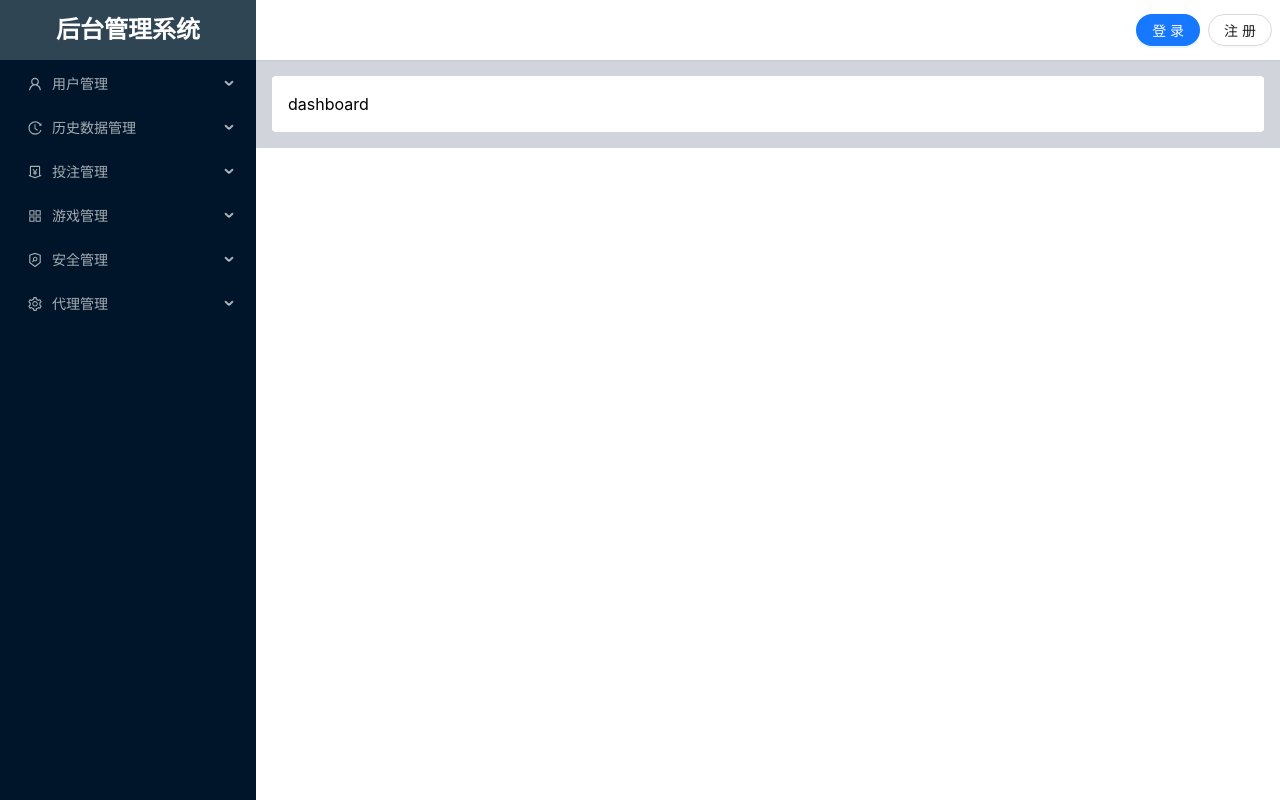
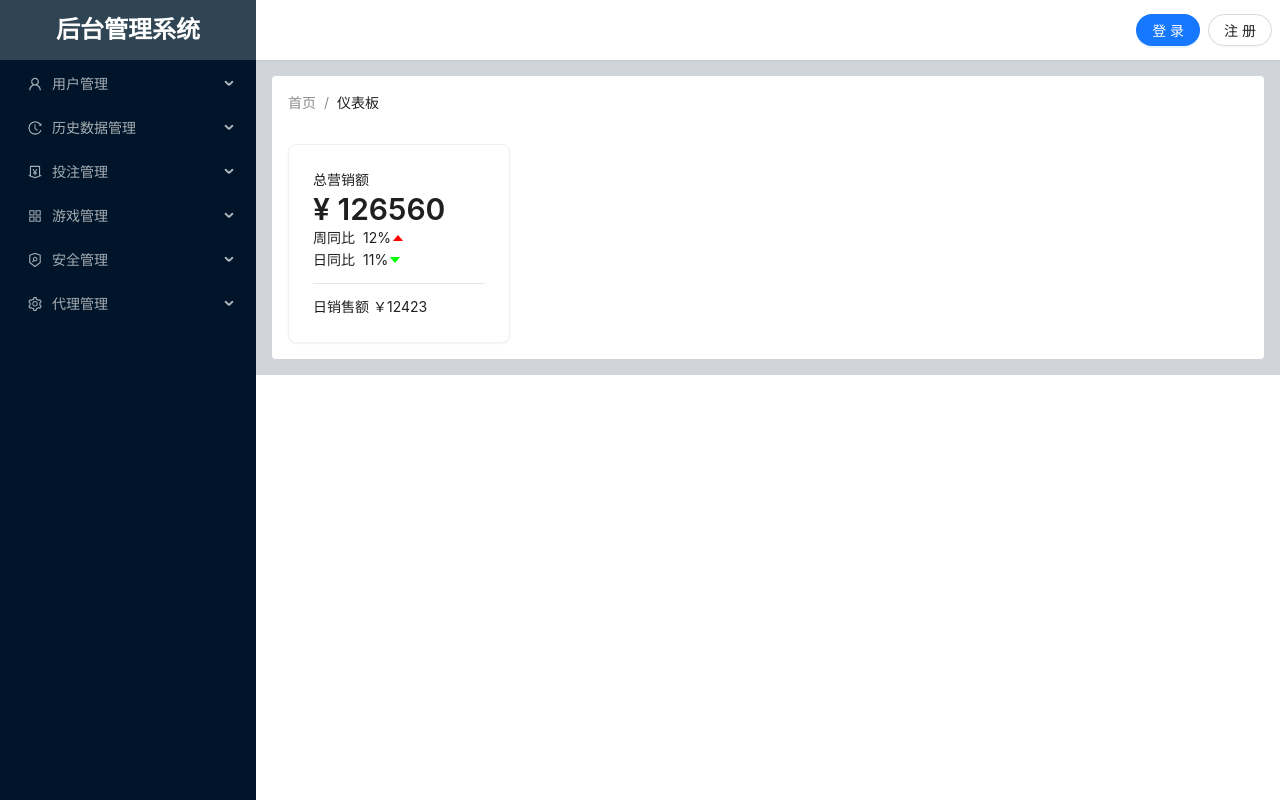
Before and after one commit to dadiosy/stake-fork-admin, a React (Create React App) app: page /dashboard in a window 1280 px wide. Built offline with nearby package versions, Linux system fonts and the light colour scheme.

Commit message:
add total sales card

```diff
--- /dev/null
+++ b/src/components/common/FunctionLabel.jsx
@@ -0,0 +1,10 @@
+export default function FunctionLabel({ label = 'label', percent = NaN, up = false, down = false }) {
+    return (
+        <div className="flex text-label items-center">
+            <span className="mr-[8px]">{label}</span>
+            {!isNaN(percent) ? <span>{percent}%</span> : null}
+            {up ? <img src="/images/icons/arrow-up-red.svg" className="w-[14px] h-[14px]" /> : null}
+            {down ? <img src="/images/icons/arrow-down-green.svg" className="w-[14px] h-[14px]" /> : null}
+        </div>
+    )
+}
--- /dev/null
+++ b/src/routes/dashboard/components/TotalSales.jsx
@@ -0,0 +1,17 @@
+import { Card } from "antd"
+import FunctionLabel from "../../../components/common/FunctionLabel"
+
+export default function TotalSales({ totalSales = 0, deltaBySameWeek = 0, deltaBySameDay = 0, salesByDay = 0 }) {
+    return (
+        <Card className="shadow-sm">
+            <div>
+                <p className="text-label">总营销额</p>
+                <p className="text-h4">¥ {totalSales}</p>
+                <FunctionLabel label="周同比" percent={12} up />
+                <FunctionLabel label="日同比" percent={11} down />
+                <hr className="my-[12px]" />
+                <FunctionLabel label={`日销售额 ￥${salesByDay}`} />
+            </div>
+        </Card>
+    )
+}
--- a/src/routes/dashboard/index.jsx
+++ b/src/routes/dashboard/index.jsx
@@ -1,7 +1,24 @@
+import { Breadcrumb } from "antd";
+import { Link } from "react-router-dom";
+import TotalSales from "./components/TotalSales";
+
 export default function Dashboard() {
     return (
         <div>
-            dashboard
+            <Breadcrumb
+                items={[
+                    {
+                        title: <Link to="/">首页</Link>,
+                    },
+                    {
+                        title: '仪表板'
+                    },
+                ]}
+                className="mb-[30px]"
+            />
+            <div className="grid md:grid-cols-4 sm:grid-cols-2 grid-cols-1 gap-[24px]">
+                <TotalSales totalSales={126560} deltaBySameDay={-11} deltaBySameWeek={12} salesByDay={12423} />
+            </div>
         </div>
     )
 }
--- a/tailwind.config.js
+++ b/tailwind.config.js
@@ -144,10 +144,9 @@ module.exports = {
         }
       ],
       'label': [
-        '0.88rem',
+        '0.875rem',
         {
-          lineHeight: '0.88rem',
-          fontWeight: '600'
+          lineHeight: '1.375rem',
         }
       ],
       'input': [
```
Also changed, not shown: public/images/icons/arrow-down-green.svg (added), public/images/icons/arrow-up-red.svg (added).
